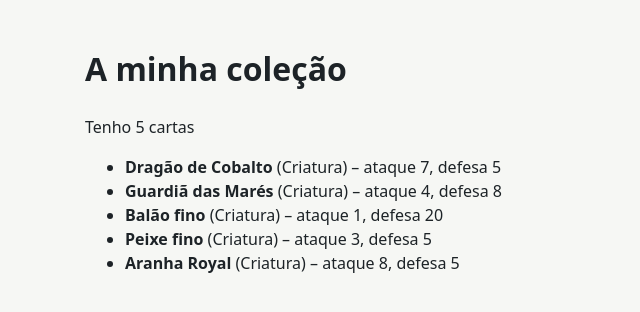
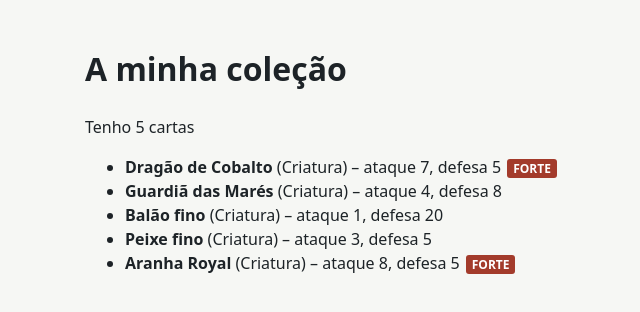
Before and after one commit to FranciscoMRFernandes27/ficha03-FranciscoFernandes-, a React (Vite) app: page / in a window 1280 px wide. Shown: the top 312 px of the page, without its empty margins (235-875 px from the left). Built offline with nearby package versions, Linux system fonts and the light colour scheme.

Commit message:
feat: add strong label for attack 6 or more

```diff
--- a/src/Card.jsx
+++ b/src/Card.jsx
@@ -2,6 +2,7 @@ function Card({ name, type, attack, defense }) {
   return (
     <li>
       <strong>{name}</strong> ({type}) – ataque {attack}, defesa {defense}
+      {attack >= 6 && <span className="strong">Forte</span>}
     </li>
   );
 }
```
